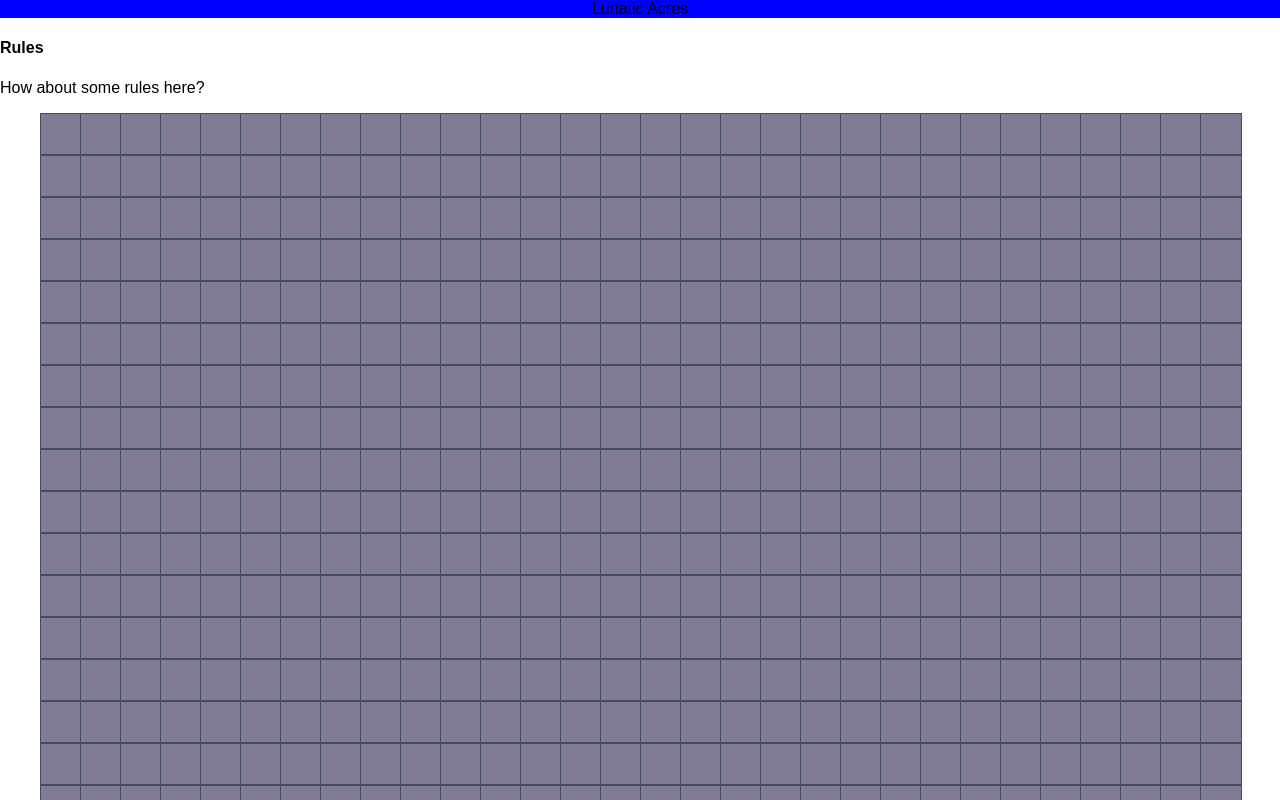
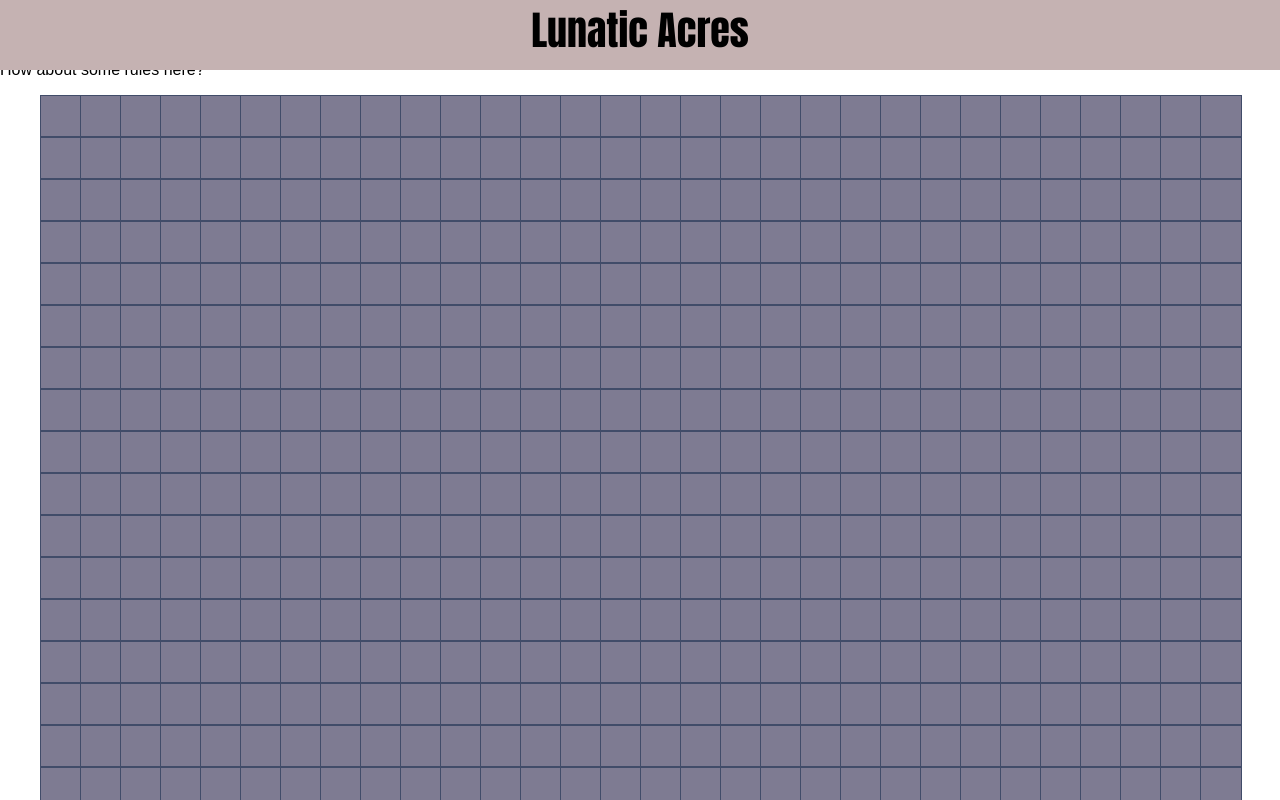
Before and after one commit to Jezzy1999/lunatic-acres, a React (Create React App) app in the folder client/: page / in a window 1280 px wide. Shown: the top 800 px of the page. Built offline with nearby package versions, Linux system fonts and the light colour scheme; no server answers.

Commit message:
header style

```diff
--- a/client/src/components/header.css
+++ b/client/src/components/header.css
@@ -1 +1,12 @@
-.header {text-align: center; background-color: blue;}
+.header {
+    position: fixed;
+    top: 0;
+    height: 70px;
+    background-color: rgb(197, 178, 178);
+    width: 100%;
+    display: flex;
+    justify-content: center;
+    text-align: center;
+    font-size: 2.5rem;
+    font-family: 'Anton', sans-serif;
+}
```
